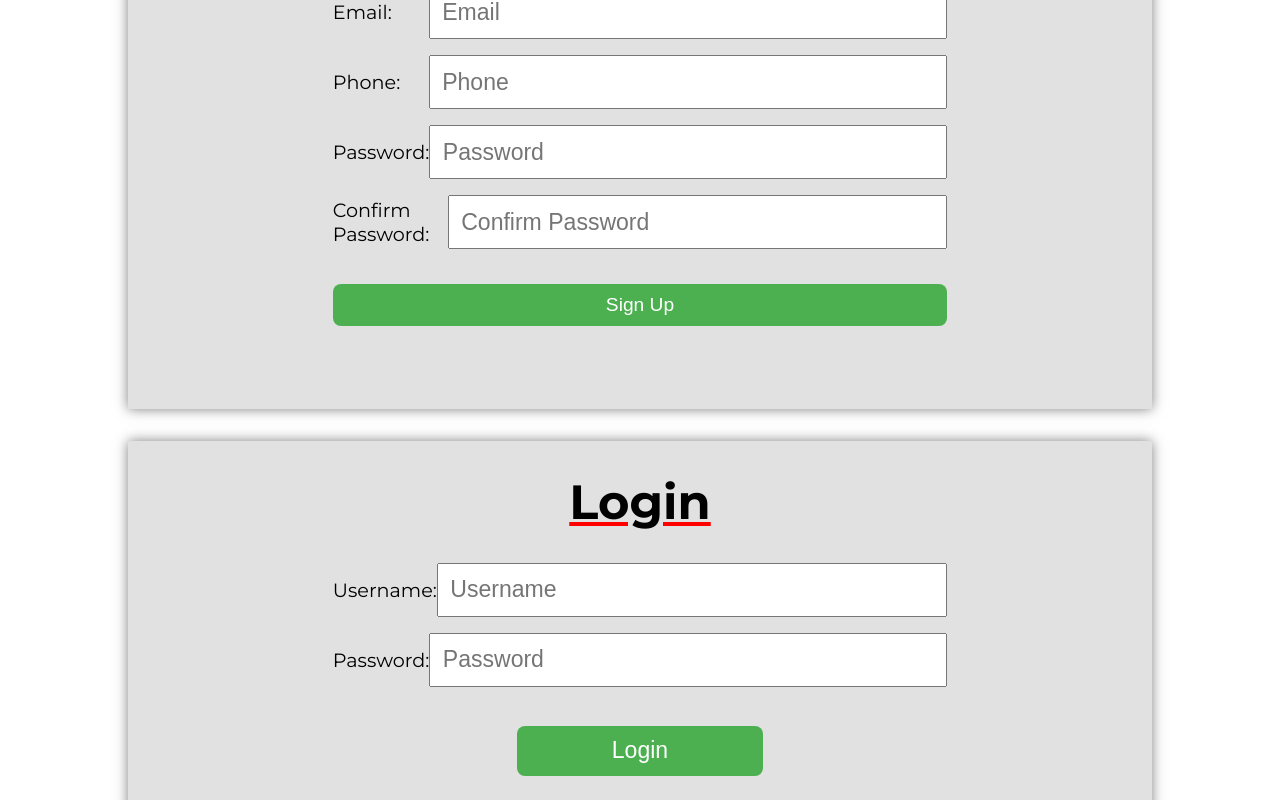
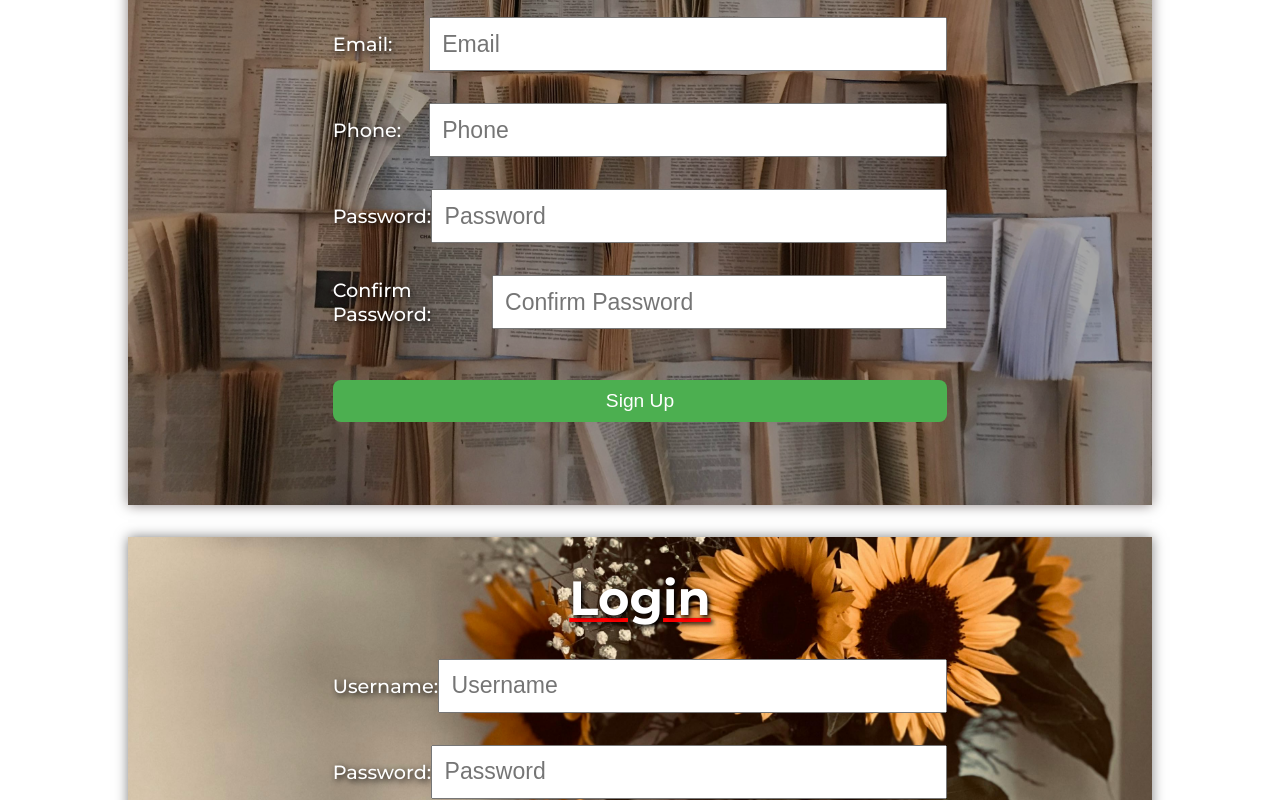
Before and after one commit to ManuBuddHa/MERN_LibraryManagement, a React (Vite) app in the folder FrontEnd/: page /signup in a window 1280 px wide. Shown: the part 1180-1980 px from the top of the page. Built offline with nearby package versions, Linux system fonts and the light colour scheme; a web font is replaced by a local one.

Commit message:
Login and Signup Designed

```diff
--- a/FrontEnd/src/components/Login.jsx
+++ b/FrontEnd/src/components/Login.jsx
@@ -1,10 +1,15 @@
 import styled from "styled-components";
+import img from '../images/login.jpg'
+
 const Container = styled.div`
     display: flex;
     flex-direction: column;
     align-items: center;
     width: 80%;
-    background-color: #e1e1e1;
+    background-image: url(${img});
+    background-position: center;
+    background-size: cover;
+
     box-shadow: 0 0 12px rgba(0, 0, 0,0.5);
     margin: 2em auto;
     padding: 2em 0;
@@ -16,13 +21,17 @@ const FormDiv = styled.div`
     font-size: 1.2em;
     justify-content: space-between;
     width: 100%;
+    text-shadow: 2px 2px 6px black;
+    color: white;
+    font-weight: 500;
 `;
 function Login() {
     return (
         <div>
             <Container>
-            <u style={{ color: 'red' }}><h1 style={{ fontFamily: 'Montserrat', fontSize: '3em', color: 'black', textAlign:'center' }}>Login</h1></u>
-            <form style={{ display: 'flex', flexDirection: 'column', gap: '1em', width: '60%', margin: '2em' }}>
+
+                    <u style={{ color: 'red' }}><h1 className="heading">Login</h1></u>
+                    <form>
                         <FormDiv>
                             <label htmlFor="username">Username:</label>
                             <input type="text" id="username" placeholder="Username" style={{ padding: '0.5em', fontSize: '1.2em', width: '80%' }} />
@@ -32,9 +41,10 @@ function Login() {
                             <input type="password" id="password" placeholder="Password" style={{ padding: '0.5em', fontSize: '1.2em', width: '80%' }} />
                         </FormDiv>
                         <FormDiv>
-            <button type="submit" style={{ margin: '1em 0', padding: '0.5em', fontSize: '1.2em', backgroundColor: '#4CAF50', color: 'white', border: 'none', borderRadius: '8px', cursor: 'pointer',width: '40%',margin: '1em auto' }}>Login</button>
+                            <button type="submit" className="submitBtn">Login</button>
                         </FormDiv>
                     </form>
+
             </Container>
         </div>
     )
--- a/FrontEnd/src/components/Signup.jsx
+++ b/FrontEnd/src/components/Signup.jsx
@@ -1,14 +1,6 @@
 import styled from "styled-components";
-const Container = styled.div`
-    display: flex;
-    flex-direction: column;
-    align-items: center;
-    width: 80%;
-    background-color: #e1e1e1;
-    box-shadow: 0 0 12px rgba(0, 0, 0,0.5);
-    margin: 2em auto;
-    padding: 2em 0;
-`;
+import "../styles/signup.css"
+
 const FormDiv = styled.div`
     display: flex;
     align-items: center;
@@ -16,15 +8,19 @@ const FormDiv = styled.div`
     font-size: 1.2em;
     justify-content: space-between;
     width: 100%;
+    text-shadow: 2px 2px 6px black;
+    color: white;
+    font-weight: 500;
 `;
 
 
 
 function Signup() {
     return (
-    <Container>
-        <u style={{ color: 'red' }}><h1 style={{ fontFamily: 'Montserrat', fontSize: '3em', color: 'black', textAlign:'center' }}>Signup</h1></u>
-        <form style={{ display: 'flex', flexDirection: 'column', gap: '1em', width: '60%', margin: '2em' }}>
+        <div className="bgImg">
+            <div className="opacitydiv">
+                <u style={{ color: 'red' }}><h1 className="heading">Signup</h1></u>
+                <form>
                     <FormDiv>
                         <label htmlFor="name">Name:</label>
                         <input type="text" id="name" placeholder="Name" style={{ padding: '0.5em', fontSize: '1.2em', width: '80%' }} />
@@ -47,11 +43,12 @@ function Signup() {
                     </FormDiv>
                     <FormDiv>
                         <label htmlFor="confirmPassword">Confirm Password:</label>
-            <input type="password" id="confirmPassword" placeholder="Confirm Password" style={{ padding: '0.5em', fontSize: '1.2em', width: '120%' }} />
+                        <input type="password" id="confirmPassword" placeholder="Confirm Password" style={{ padding: '0.5em', fontSize: '1.2em', width: '80%' }} />
                     </FormDiv>
-            <button type="submit" style={{ margin: '1em 0', padding: '0.5em', fontSize: '1.2em', backgroundColor: '#4CAF50', color: 'white', border: 'none', borderRadius: '8px', cursor: 'pointer' }}>Sign Up</button>
+                    <button type="submit" className="submitBtn">Sign Up</button>
                 </form>
-    </Container>
+            </div>
+        </div>
     )
 }
 
--- /dev/null
+++ b/FrontEnd/src/styles/signup.css
@@ -0,0 +1,49 @@
+.opacitydiv {
+    display: flex;
+    flex-direction: column;
+    align-items: center;
+    width: 100%;
+    box-shadow: 0 0 12px rgba(20, 0, 0, 0.5);
+    margin: 2em auto;
+    padding: 2em 0;
+    background-color: rgba(0, 0, 0, 0.35);
+}
+
+.bgImg {
+    width: 80%;
+    margin: auto;
+    background: url('../images/signup.jpg') center/cover no-repeat;
+    /* background-color: red; */
+}
+
+form{
+    display: flex;
+    flex-direction: column;
+    width: 60%;
+    margin: 2em;
+    gap: 2em;
+}
+
+.heading {
+    font-family: 'Montserrat';
+    font-size: 3em;
+    color: white;
+    text-align: center;
+    text-shadow: 2px 2px 4px black;
+}
+
+.submitBtn{
+    margin: 1em 0;
+    padding: 0.5em;
+    font-size: 1.2em;
+    background-color: #4CAF50;
+    color: white;
+    border: none;
+    border-radius: 8px;
+    cursor: pointer;
+    width: 100%;
+}
+.submitBtn:hover{
+    box-shadow: 0px 0px 4px #4CAF50;
+    transform: translateY(-3px);
+}
```
Also changed, not shown: FrontEnd/src/images/login.jpg (added), FrontEnd/src/images/signup.jpg (added). Lines whose indentation alone changed are shown as unchanged.
